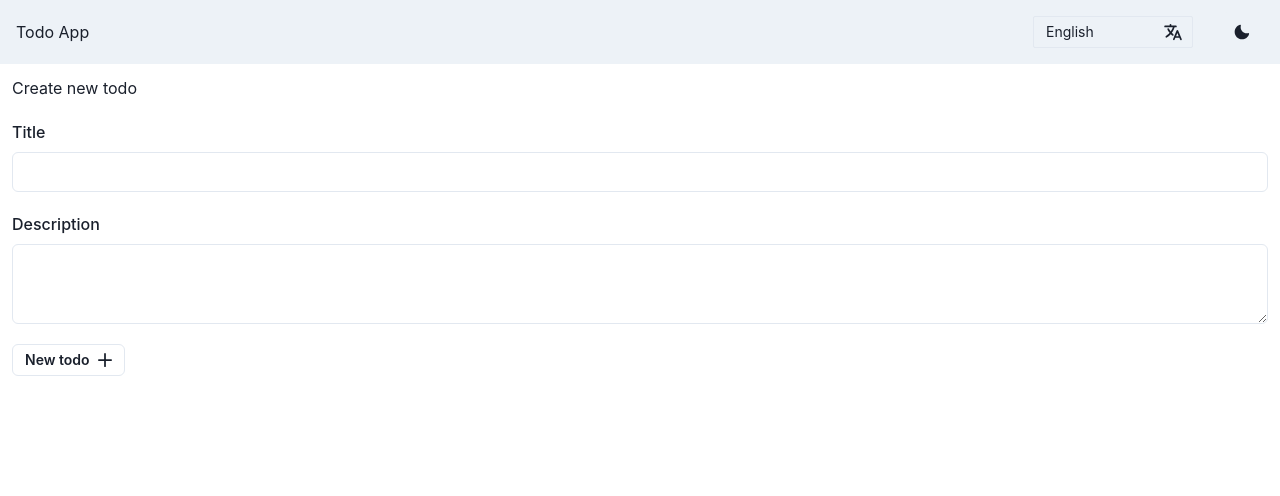
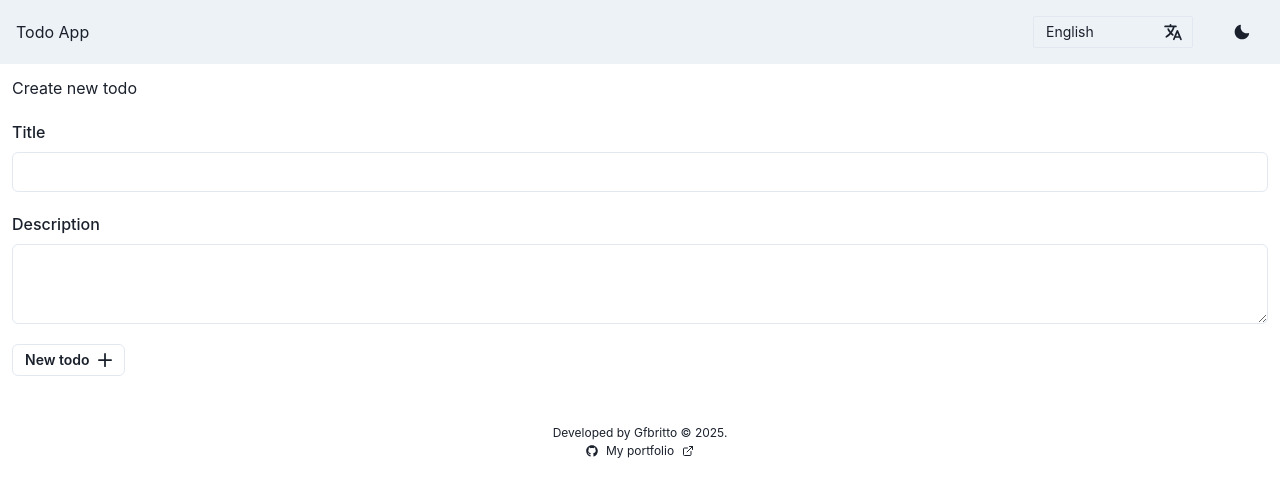
Before and after one commit to gfbritto/todo-app-ui, a React (Vite) app: page /todo-app-ui/home in a window 1280 px wide. Shown: the top 496 px of the page. Built offline with nearby package versions, Linux system fonts and the light colour scheme.

Commit message:
feat: add footer component with internationalization support

```diff
--- /dev/null
+++ b/src/components/Footer.tsx
@@ -0,0 +1,38 @@
+import { Box, Flex, Text, Link } from "@chakra-ui/react";
+import { useTranslation } from "react-i18next";
+import { FaGithub } from "react-icons/fa";
+import { LuExternalLink } from "react-icons/lu";
+import { TRANSLATION_KEYS } from "../i18n/constants";
+
+export default function Footer() {
+  const { t } = useTranslation();
+  const { FOOTER } = TRANSLATION_KEYS;
+  return (
+    <footer>
+      <Box bottom="0" w="100%" p={3} textAlign={"center"}>
+        <Flex
+          justifyContent={"center"}
+          alignItems={"center"}
+          direction={"column"}
+        >
+          <Text fontSize={"xs"}>
+            {t(FOOTER.OWNER)} &copy; {new Date().getFullYear()}.
+          </Text>
+
+          <Link
+            href="https://github.com/gfbritto"
+            variant={"ghost"}
+            isExternal
+            fontSize={"xs"}
+          >
+            <Flex alignItems={"center"} justifyContent={"space-between"}>
+              <FaGithub />
+              <Text marginX={2}>{t(FOOTER.PORTFOLIO)}</Text>
+              <LuExternalLink />
+            </Flex>
+          </Link>
+        </Flex>
+      </Box>
+    </footer>
+  );
+}
--- a/src/i18n/constants.ts
+++ b/src/i18n/constants.ts
@@ -13,6 +13,10 @@ export const TRANSLATION_KEYS = {
     ADD_TODO_HELPER: "HOME.ADD_TODO_HELPER",
     ERROR_EMPTY_TODO: "HOME.ERROR_EMPTY_TODO",
   },
+  FOOTER: {
+    OWNER: "FOOTER.OWNER",
+    PORTFOLIO: "FOOTER.PORTFOLIO",
+  },
 } as const;
 
 export type TranslationKeys = keyof typeof TRANSLATION_KEYS;
--- a/src/i18n/locales/en.json
+++ b/src/i18n/locales/en.json
@@ -12,5 +12,9 @@
     },
     "ADD_TODO_HELPER": "What do you wanna add to your do?",
     "ERROR_EMPTY_TODO": "You can't add an empty todo"
+  },
+  "FOOTER": {
+    "OWNER": "Developed by Gfbritto",
+    "PORTFOLIO": "My portfolio"
   }
 }
--- a/src/i18n/locales/pt_br.json
+++ b/src/i18n/locales/pt_br.json
@@ -12,5 +12,9 @@
     },
     "ADD_TODO_HELPER": "O que você gostaria de adicionar?",
     "ERROR_EMPTY_TODO": "Você não pode adicionar uma tarefa vazia"
+  },
+  "FOOTER": {
+    "OWNER": "Desenvolvido por Gfbritto",
+    "PORTFOLIO": "Meu portfólio"
   }
 }
--- a/src/pages/TodoList.tsx
+++ b/src/pages/TodoList.tsx
@@ -13,6 +13,7 @@ import { AddIcon } from "@chakra-ui/icons";
 import TodoItem from "../components/TodoItem";
 import { useTranslation } from "react-i18next";
 import { TRANSLATION_KEYS } from "../i18n/constants";
+import Footer from "../components/Footer";
 
 export interface Todo {
   id?: string;
@@ -55,7 +56,6 @@ export default function TodoList() {
       <Header />
       <Box w="100%" p={3}>
         <h1>{t(TRANSLATION_KEYS.HOME.FORM.TITLE)}</h1>
-
         <form onSubmit={addTodoSubmit}>
           <FormControl my={5} isInvalid={!!error}>
             <FormLabel>{t(TRANSLATION_KEYS.HOME.FORM.FIELDS.TITLE)}</FormLabel>
@@ -93,6 +93,7 @@ export default function TodoList() {
           <TodoItem todo={todo} key={todo.id} />
         ))}
       </Box>
+      <Footer />
     </>
   );
 }
```
